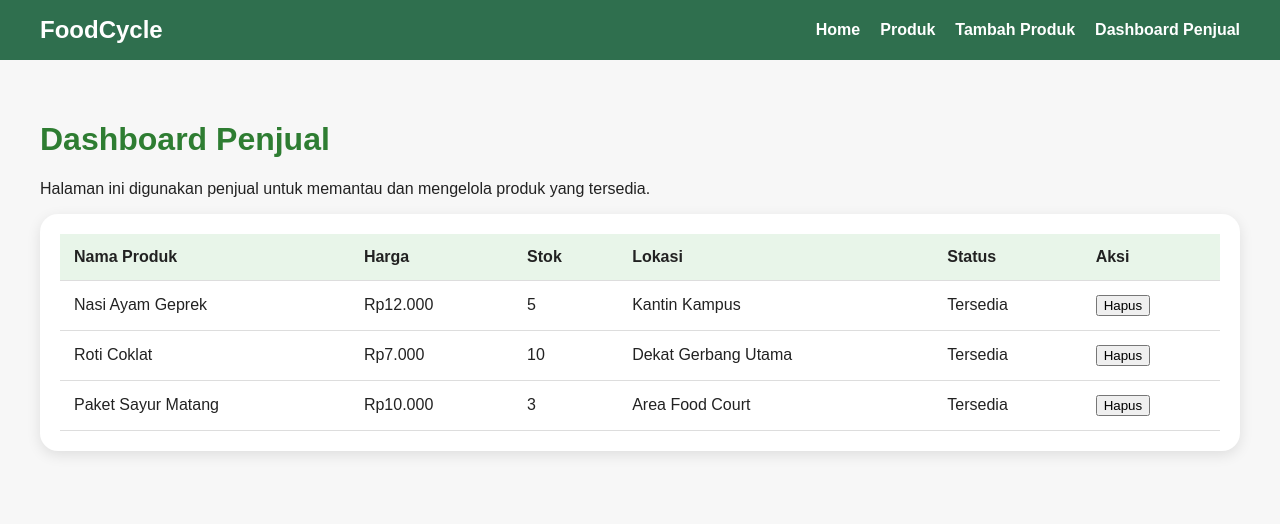
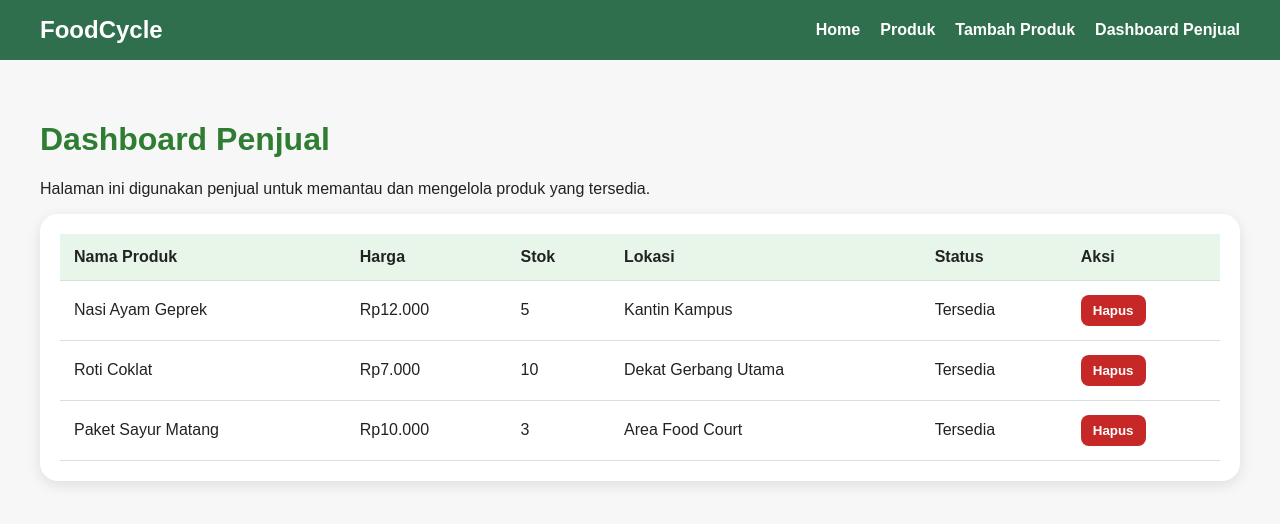
Before and after one commit to Jez-z/foodcycle-app, a React (Vite) app: page /seller-dashboard in a window 1280 px wide. Shown: the top 524 px of the page. Built offline with nearby package versions, Linux system fonts and the light colour scheme.

Commit message:
Update App.css

```diff
--- a/src/App.css
+++ b/src/App.css
@@ -118,6 +118,20 @@ a {
   background: #24583d;
 }
 
+.delete-button {
+  background: #c62828;
+  color: white;
+  border: none;
+  padding: 8px 12px;
+  border-radius: 8px;
+  cursor: pointer;
+  font-weight: bold;
+}
+
+.delete-button:hover {
+  background: #8e1b1b;
+}
+
 .detail-layout {
   display: grid;
   grid-template-columns: 1fr 1fr;
```
